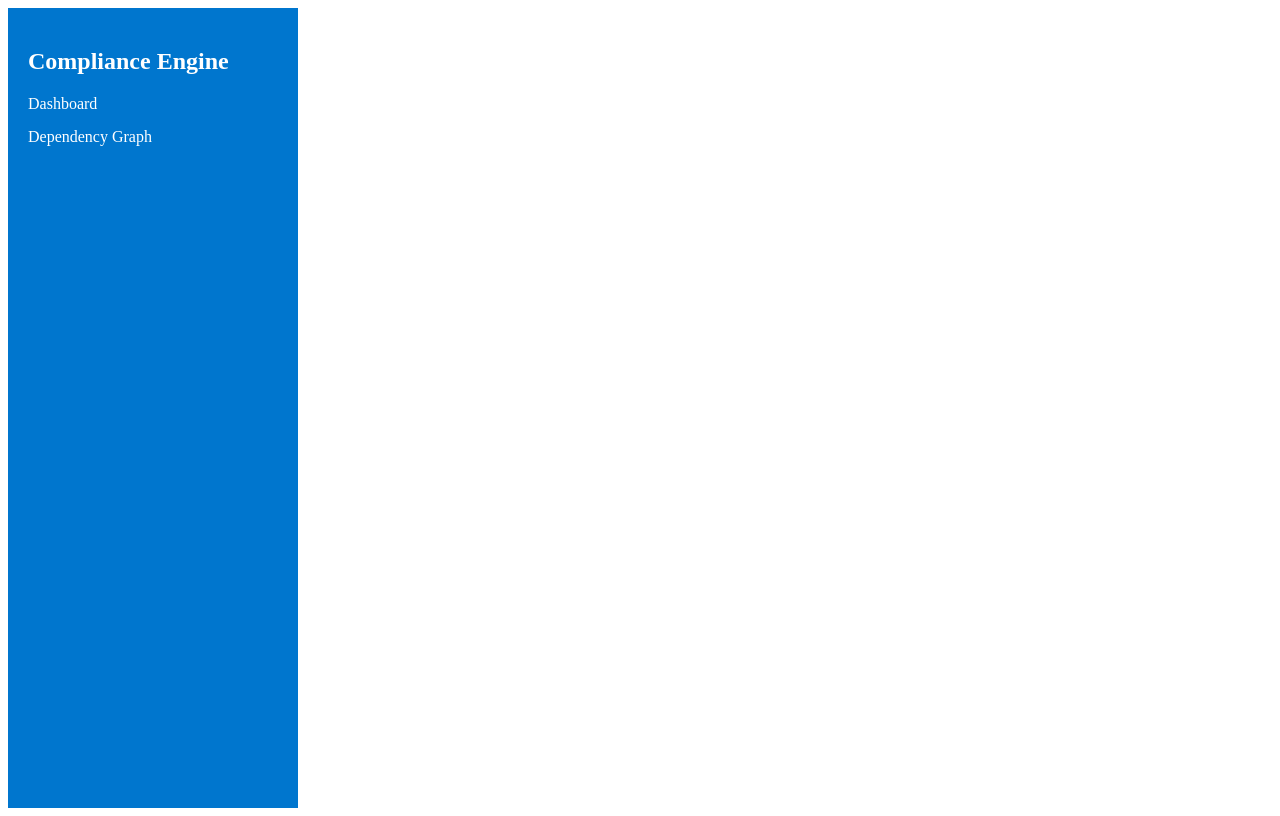
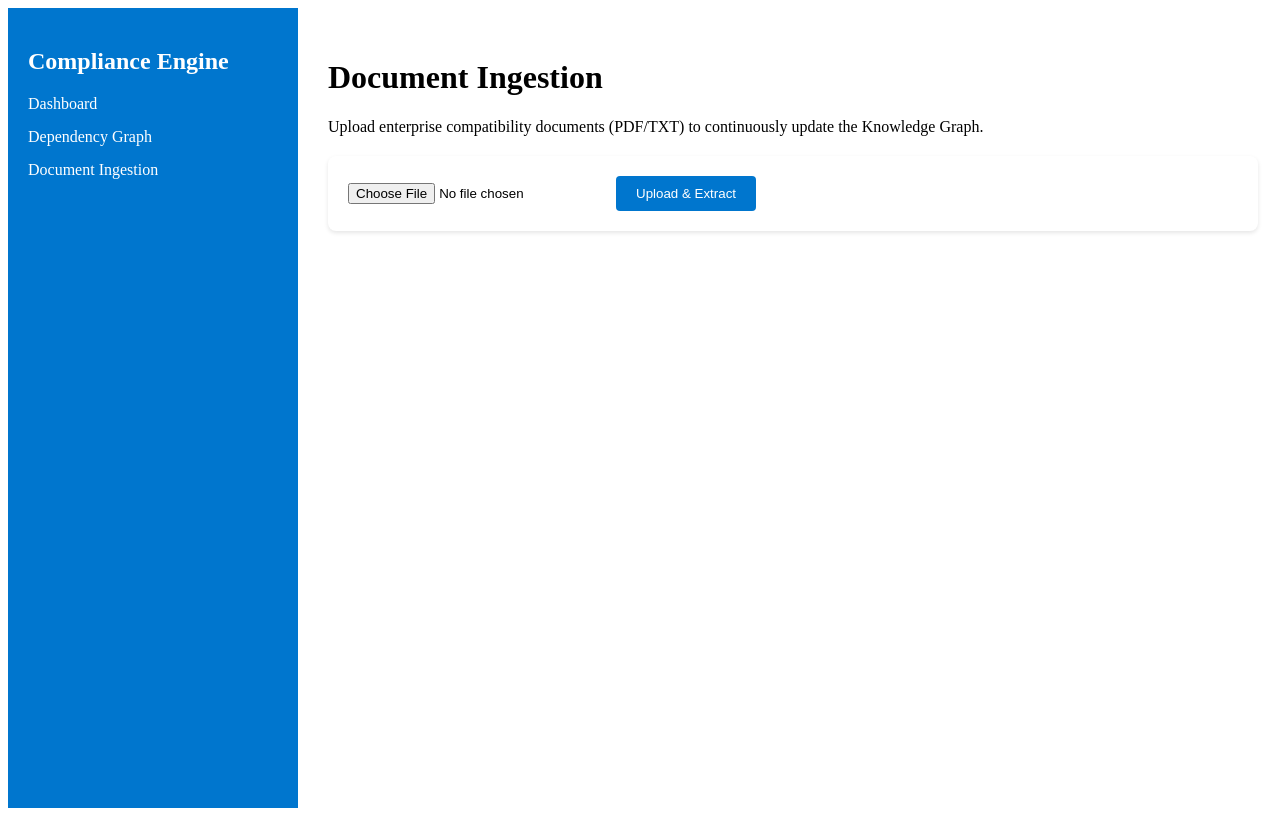
Before and after one commit to ayushiiiiiiiiiii/CompactIQ, a React (Create React App) app in the folder frontend/: page /ingest in a window 1280 px wide. Built offline with nearby package versions, Linux system fonts and the light colour scheme.

Commit message:
Add Document Upload UI with Mock LLM animations

```diff
--- a/frontend/src/App.js
+++ b/frontend/src/App.js
@@ -4,6 +4,7 @@ import 'react-flow-renderer/dist/style.css';
 import 'react-flow-renderer/dist/theme-default.css';
 import Dashboard from './pages/Dashboard';
 import GraphView from './pages/GraphView';
+import DocumentUpload from './pages/DocumentUpload';
 
 function App() {
   return (
@@ -14,12 +15,14 @@ function App() {
           <ul style={{ listStyle: 'none', padding: 0 }}>
             <li style={{ margin: '15px 0' }}><Link to="/" style={{ color: 'white', textDecoration: 'none' }}>Dashboard</Link></li>
             <li style={{ margin: '15px 0' }}><Link to="/graph" style={{ color: 'white', textDecoration: 'none' }}>Dependency Graph</Link></li>
+            <li style={{ margin: '15px 0' }}><Link to="/ingest" style={{ color: 'white', textDecoration: 'none' }}>Document Ingestion</Link></li>
           </ul>
         </nav>
         <main style={{ flex: 1, padding: '30px', overflowY: 'auto' }}>
           <Routes>
             <Route path="/" element={<Dashboard />} />
             <Route path="/graph" element={<GraphView />} />
+            <Route path="/ingest" element={<DocumentUpload />} />
           </Routes>
         </main>
       </div>
--- a/frontend/src/api.js
+++ b/frontend/src/api.js
@@ -24,3 +24,14 @@ export const getGraphElements = async (deviceId) => {
     const response = await axios.get(url);
     return response.data;
 };
+
+export const uploadDocument = async (file) => {
+    const formData = new FormData();
+    formData.append('file', file);
+    const response = await axios.post(`${API_BASE}/documents/ingest`, formData, {
+        headers: {
+            'Content-Type': 'multipart/form-data'
+        }
+    });
+    return response.data;
+};
--- a/frontend/src/pages/Dashboard.js
+++ b/frontend/src/pages/Dashboard.js
@@ -100,7 +100,7 @@ const Dashboard = () => {
                                                 <span style={{ marginLeft: '10px', fontSize: '12px', color: '#8b949e', fontFamily: 'monospace' }}>auto-remediate.ps1</span>
                                             </div>
                                             <pre style={{ margin: 0, padding: '16px', color: '#c9d1d9', fontSize: '13px', lineHeight: '1.5', overflowX: 'auto' }}>
-                                                {compliance.remediation.simulated_script.split('\n').map((line, i) => {
+                                                {compliance.remediation.simulated_script?.split('\n').map((line, i) => {
                                                     const isComment = line.trim().startsWith('#');
                                                     const isCommand = line.includes('Write-Host') || line.includes('Invoke-WebRequest') || line.includes('Start-Process');
                                                     return (
--- /dev/null
+++ b/frontend/src/pages/DocumentUpload.js
@@ -0,0 +1,135 @@
+import React, { useState, useRef } from 'react';
+import { uploadDocument } from '../api';
+
+const DocumentUpload = () => {
+    const [file, setFile] = useState(null);
+    const [isUploading, setIsUploading] = useState(false);
+    const [animationLines, setAnimationLines] = useState([]);
+    const [uploadComplete, setUploadComplete] = useState(false);
+    const terminalRef = useRef(null);
+
+    const handleFileChange = (e) => {
+        if (e.target.files && e.target.files[0]) {
+            setFile(e.target.files[0]);
+            setAnimationLines([]);
+            setUploadComplete(false);
+        }
+    };
+
+    const runSimulatedAnimation = async (filename) => {
+        const lines = [
+            { text: "Initializing LLM parsers...", delay: 0, type: "info" },
+            { text: `Reading document: ${filename}`, delay: 500, type: "info" },
+            { text: "Extracting textual semantics...", delay: 1200, type: "process" },
+            { text: "Found 14 hardware rules. Parsing dependencies...", delay: 2500, type: "process" },
+            { text: "Rule 1: REQUIRES -> Conf=98% [degrades_silently=true]", delay: 3500, type: "success" },
+            { text: "Rule 2: INCOMPATIBLE -> Conf=85% [ambiguous=true]", delay: 4200, type: "warning" },
+            { text: "Knowledge Graph successfully updated!", delay: 5000, type: "success" }
+        ];
+
+        for (const line of lines) {
+            await new Promise(r => setTimeout(r, line.delay === 0 ? 0 : line.delay - (lines[lines.indexOf(line)-1]?.delay || 0)));
+            setAnimationLines(prev => [...prev, { text: line.text, type: line.type }]);
+            if (terminalRef.current) {
+                terminalRef.current.scrollTop = terminalRef.current.scrollHeight;
+            }
+        }
+        setUploadComplete(true);
+    };
+
+    const handleUpload = async () => {
+        if (!file) return;
+        setIsUploading(true);
+        setAnimationLines([]);
+
+        try {
+            // Kick off the animation and the real API call concurrently
+            const uploadPromise = uploadDocument(file);
+            const animPromise = runSimulatedAnimation(file.name);
+
+            await Promise.all([uploadPromise, animPromise]);
+
+        } catch (error) {
+            console.error("Upload failed", error);
+            setAnimationLines(prev => [...prev, { text: "ERROR: Failed to reach backend API.", type: "error" }]);
+            setUploadComplete(true);
+        }
+        setIsUploading(false);
+    };
+
+    const getColorForType = (type) => {
+        switch(type) {
+            case 'info': return '#8b949e';
+            case 'process': return '#79c0ff';
+            case 'success': return '#7ee787';
+            case 'warning': return '#d2a8ff';
+            case 'error': return '#ff7b72';
+            default: return '#c9d1d9';
+        }
+    };
+
+    return (
+        <div>
+            <h1>Document Ingestion</h1>
+            <p>Upload enterprise compatibility documents (PDF/TXT) to continuously update the Knowledge Graph.</p>
+
+            <div style={{ marginTop: '20px', padding: '20px', backgroundColor: 'white', borderRadius: '8px', boxShadow: '0 2px 4px rgba(0,0,0,0.1)' }}>
+                <div style={{ display: 'flex', gap: '15px', alignItems: 'center' }}>
+                    <input
+                        type="file"
+                        onChange={handleFileChange}
+                        accept=".pdf,.txt"
+                        disabled={isUploading}
+                    />
+                    <button
+                        onClick={handleUpload}
+                        disabled={!file || isUploading}
+                        style={{ padding: '10px 20px', backgroundColor: '#0076CE', color: 'white', border: 'none', borderRadius: '4px', cursor: (!file || isUploading) ? 'not-allowed' : 'pointer' }}
+                    >
+                        {isUploading ? "Extracting..." : "Upload & Extract"}
+                    </button>
+                </div>
+
+                {(animationLines.length > 0 || isUploading) && (
+                    <div style={{ marginTop: '30px' }}>
+                        <h4 style={{ marginBottom: '10px' }}>LLM Extraction Pipeline (Simulated)</h4>
+                        <div style={{ borderRadius: '8px', overflow: 'hidden', backgroundColor: '#0d1117', boxShadow: '0 4px 6px rgba(0,0,0,0.3)' }}>
+                            <div style={{ backgroundColor: '#161b22', padding: '8px 12px', borderBottom: '1px solid #30363d', display: 'flex', alignItems: 'center', gap: '8px' }}>
+                                <div style={{ width: '12px', height: '12px', borderRadius: '50%', backgroundColor: '#ff5f56' }}></div>
+                                <div style={{ width: '12px', height: '12px', borderRadius: '50%', backgroundColor: '#ffbd2e' }}></div>
+                                <div style={{ width: '12px', height: '12px', borderRadius: '50%', backgroundColor: '#27c93f' }}></div>
+                                <span style={{ marginLeft: '10px', fontSize: '12px', color: '#8b949e', fontFamily: 'monospace' }}>llm-parser.sh</span>
+                            </div>
+                            <pre ref={terminalRef} style={{ margin: 0, padding: '16px', color: '#c9d1d9', fontSize: '13px', lineHeight: '1.6', overflowY: 'auto', maxHeight: '300px', fontFamily: 'monospace' }}>
+                                {animationLines.map((line, i) => (
+                                    <div key={i} style={{ display: 'flex' }}>
+                                        <span style={{ width: '24px', color: '#484f58', textAlign: 'right', paddingRight: '12px', userSelect: 'none', borderRight: '1px solid #30363d', marginRight: '12px' }}>{i + 1}</span>
+                                        <span style={{ color: getColorForType(line.type) }}>
+                                            {line.text}
+                                        </span>
+                                    </div>
+                                ))}
+                                {isUploading && !uploadComplete && (
+                                    <div style={{ display: 'flex' }}>
+                                        <span style={{ width: '24px', color: '#484f58', textAlign: 'right', paddingRight: '12px', userSelect: 'none', borderRight: '1px solid #30363d', marginRight: '12px' }}>{animationLines.length + 1}</span>
+                                        <span style={{ color: '#c9d1d9', animation: 'blink 1s step-end infinite' }}>_</span>
+                                    </div>
+                                )}
+                            </pre>
+                        </div>
+                    </div>
+                )}
+            </div>
+            <style>
+                {`
+                @keyframes blink {
+                    0%, 100% { opacity: 1; }
+                    50% { opacity: 0; }
+                }
+                `}
+            </style>
+        </div>
+    );
+};
+
+export default DocumentUpload;
```
Also changed, not shown: 7 other files (tests, documents, lock files or other folders).
